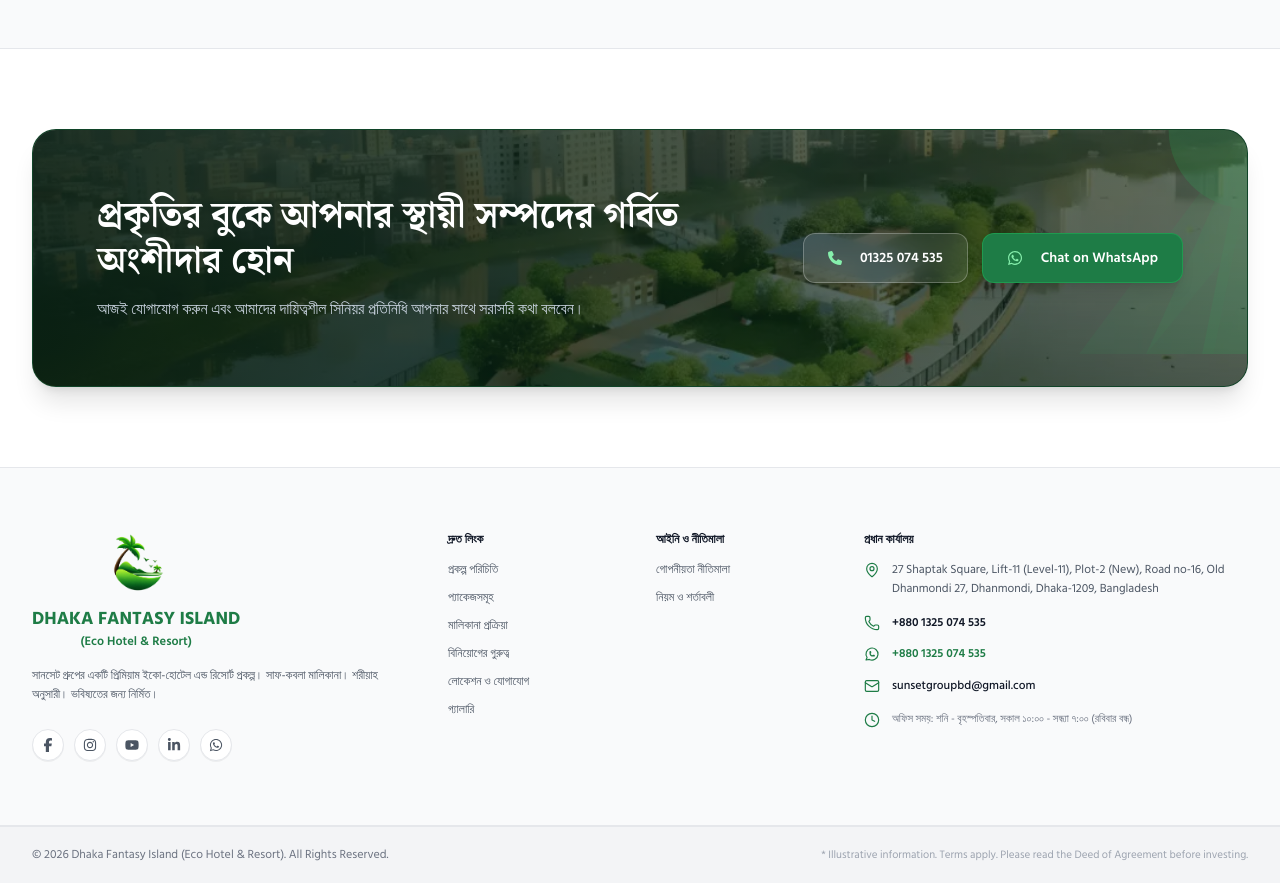
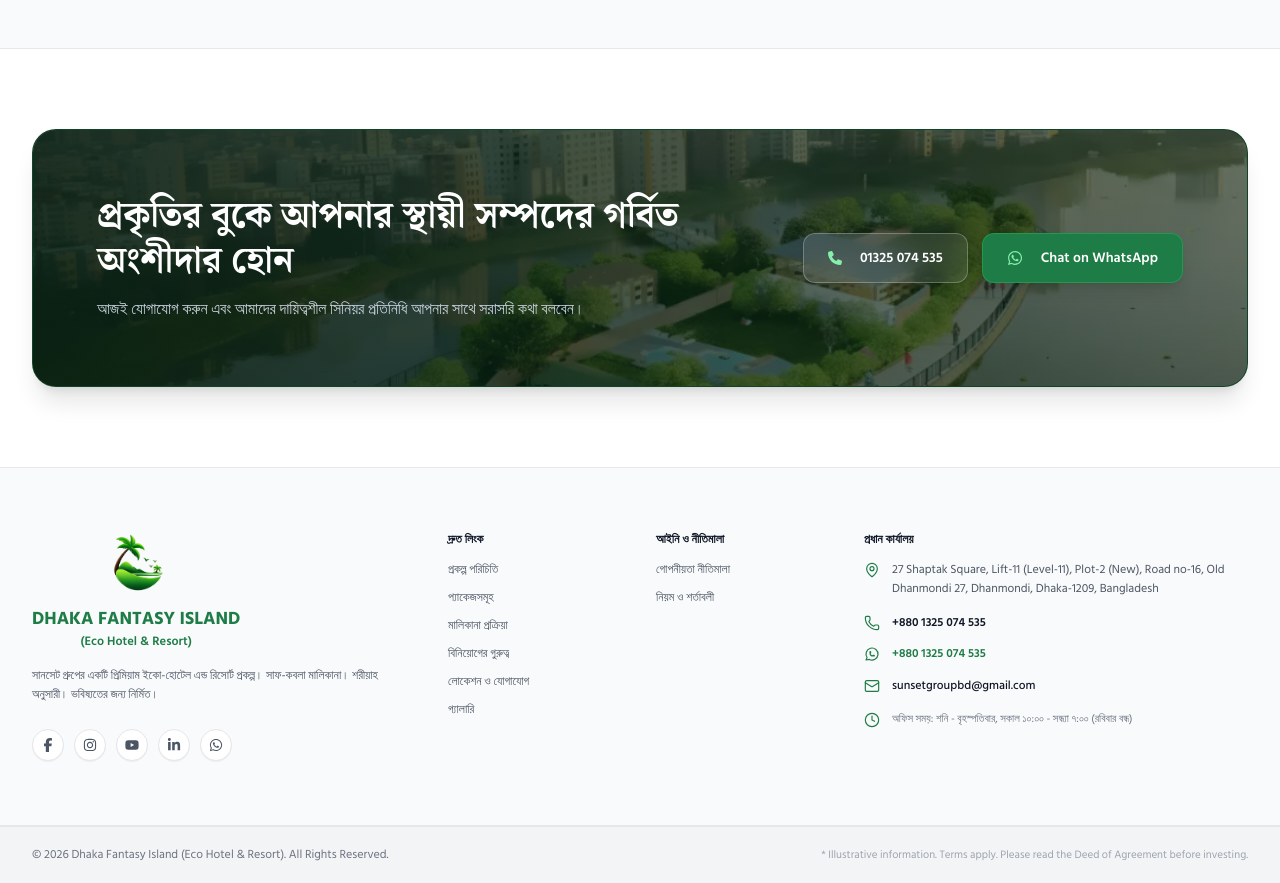
Before and after one commit to sunsetgroupbd/dfi, a Next.js app in the folder frontend/: page / in a window 1280 px wide. Shown: the part 6180-7063 px from the top of the page. Built offline with nearby package versions, Linux system fonts and the light colour scheme.

Commit message:
style: remove SVG shape effect from Final CTA section

```diff
--- a/frontend/components/sections/FinalCtaSection.tsx
+++ b/frontend/components/sections/FinalCtaSection.tsx
@@ -5,7 +5,6 @@ import Image from 'next/image';
 import { useLanguage } from '@/lib/language-context';
 import { Container } from '@/components/ui/Container';
 import { Button } from '@/components/ui/Button';
-import { CardShapePattern } from '@/components/svg/CardShapePattern';
 import { FadeIn } from '@/components/ui/MotionWrapper';
 import { FaPhone, FaWhatsapp } from 'react-icons/fa6';
 
@@ -28,9 +27,6 @@ export const FinalCtaSection: React.FC = () => {
               />
               <div className="absolute inset-0 bg-gradient-to-r from-[#071F14]/85 via-[#071F14]/60 to-[#071F14]/35" />
             </div>
-
-            {/* SVG Shape Pattern */}
-            <CardShapePattern variant="crest" color="#22C55E" className="w-56 h-56 opacity-20" />
 
             <div className="relative z-10 flex flex-col lg:flex-row items-center justify-between gap-8">
               {/* Left Text */}
```
